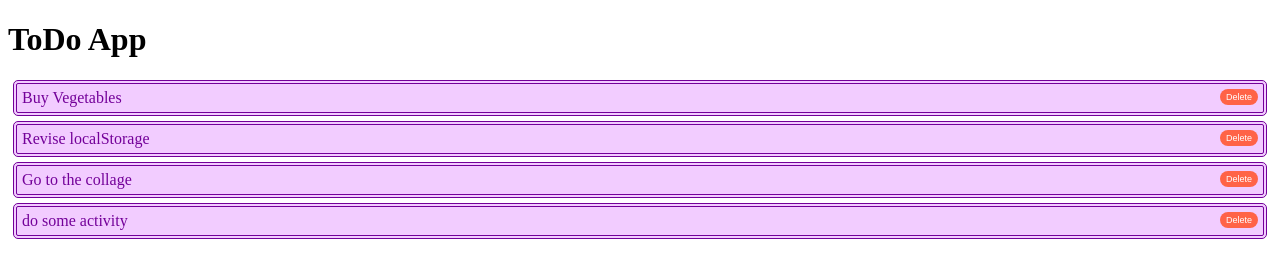
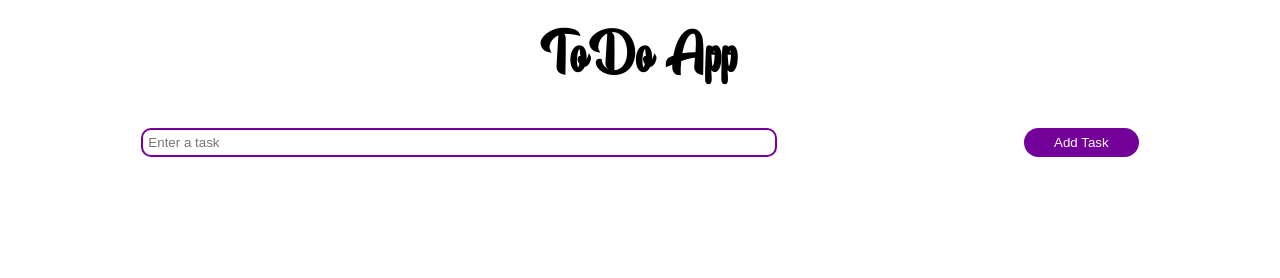
Before and after one commit to aditishelke77/todo-app, a plain HTML site: page index.html in a window 1280 px wide. Drawn offline with Linux system fonts and the light colour scheme.

Commit message:
new info add

```diff
--- a/index.html
+++ b/index.html
@@ -6,8 +6,19 @@
     <meta name="viewport" content="width=device-width, initial-scale=1.0">
     <title>Document</title>
     <style>
-        .todo-item{
-            border: 4px  double #730099;
+        @font-face{
+            font-family:"RTC";
+            src:url("./BeautyMountainsPersonalUse-od7z.ttf")
+        }
+        .heading{
+            text-align: center;
+            font-size: 50px;
+            font-family:"RTC";
+            src:url("./BeautyMountainsPersonalUse-od7z.ttf")
+        }
+
+        .todo-item {
+            border: 4px double #730099;
             padding: 5px;
             margin: 5px;
             border-radius: 5px;
@@ -16,7 +27,8 @@
             display: flex;
             justify-content: space-between;
         }
-        .btn{
+
+        .btn {
             background-color: tomato;
             color: white;
             font-size: 9px;
@@ -25,23 +37,60 @@
             cursor: pointer;
             height: 16px;
         }
+        .tasks-container{
+            height: 250;
+            overflow-y: scroll;
+        }
+        .task-input-container{
+            display: flex;
+            justify-content: space-around;
+            margin: 10px;
+        }
+        .task-input{
+            width: 50%;
+            border-radius: 10px;
+            padding: 5px;
+            border:2px solid #730099;
+        }
+        .btn-add{
+            border-radius: 40px;
+            background-color: #730099;
+            color: white;
+            padding: 5px 30px;
+            border: none;
+        }
     </style>
 </head>
 
 <body>
-    <h1>ToDo App</h1>
-    <div id="tasks-container">
+    <h1 class="heading">ToDo App</h1>
+    <div id="tasks-container" class="tasks-container"></div>
+    <div class="task-input-container">
+        <input type="text" id="task-input" placeholder="Enter a task" class="task-input">
+        <button onclick="addTask()" class="btn-add">Add Task</button>
+    </div>
 
-    </div>
     <script>
-        const tasks = ["Buy Vegetables","Revise localStorage","Go to the collage","do some activity"];
+        const tasks = [];
 
-        function loadTasks(){
+        function loadFromLocalStorage(){
+            const allTasks = JSON.parse(localStorage.getItem('allTasks'));
+
+            if (allTasks) {
+                tasks.push(...allTasks)
+            }
+            loadTasks();
+        }
+        loadFromLocalStorage();
+
+
+        function loadTasks() {
+            localStorage.setItem('allTasks', JSON.stringify(tasks));
+
             const tasksContainer = document.getElementById('tasks-container');
             tasksContainer.innerHTML = '';
 
-            for(const task of tasks)
-            {
+            for (const task of tasks) {
                 tasksContainer.innerHTML += `
 
                 <div class="todo-item">
@@ -50,19 +99,33 @@
                         Delete</button>
                     </div>
                     `
-                }
+            }
+        }
 
-        }
-        loadTasks();
 
-        function deleteTask(task){
+        function deleteTask(task) {
             const taskIndex = tasks.indexOf(task);
-            tasks.splice(taskIndex,1);
+            tasks.splice(taskIndex, 1);
 
             loadTasks();
+        }
+
+        function addTask(){
+            const taskInputElement = document.getElementById('task-input');
+            const task = taskInputElement.value;
+            if(!task){
+                alert('Please enter a task');
+                return;
+            }
+
+            tasks.unshift(task);
+            loadTasks();
+
+            taskInputElement.value ='';
         }
 
 
     </script>
 </body>
+
 </html>
```
Also changed, not shown: BeautyMountainsPersonalUse-od7z.ttf (added).
